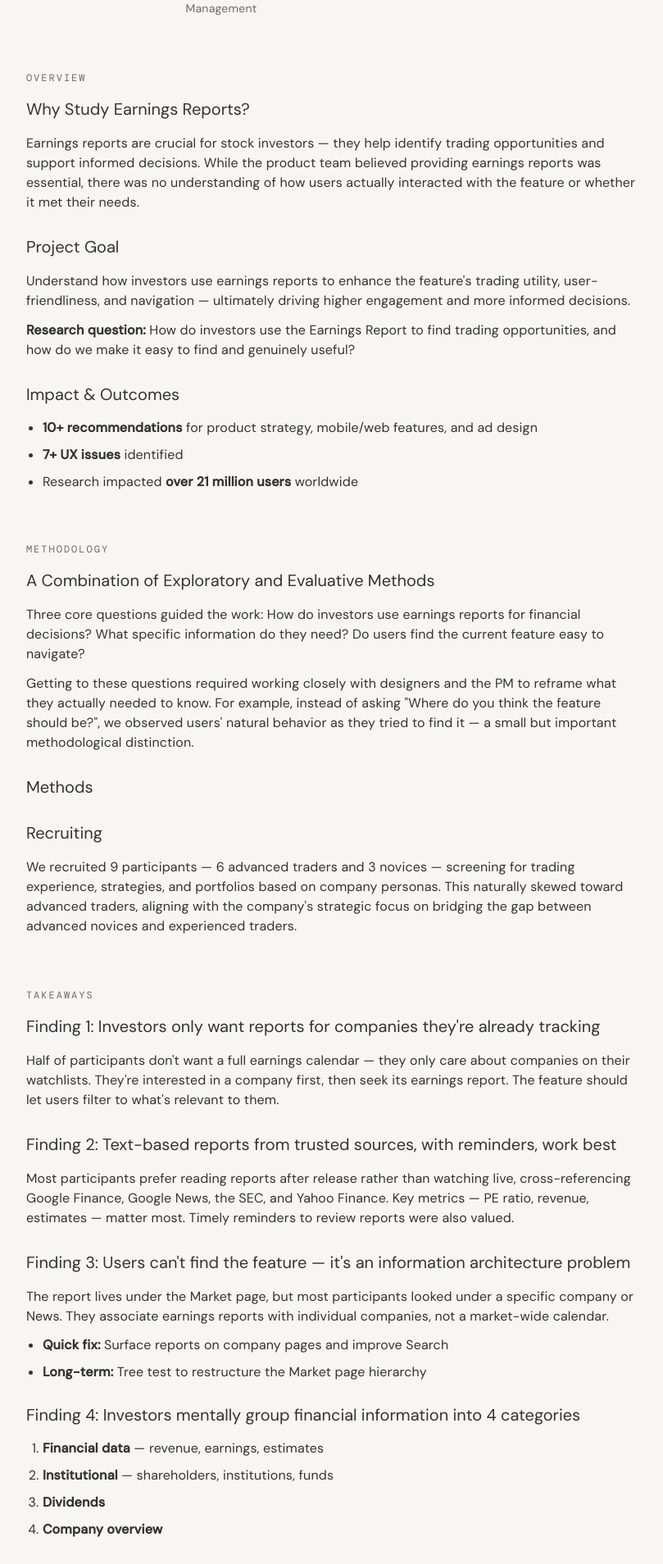
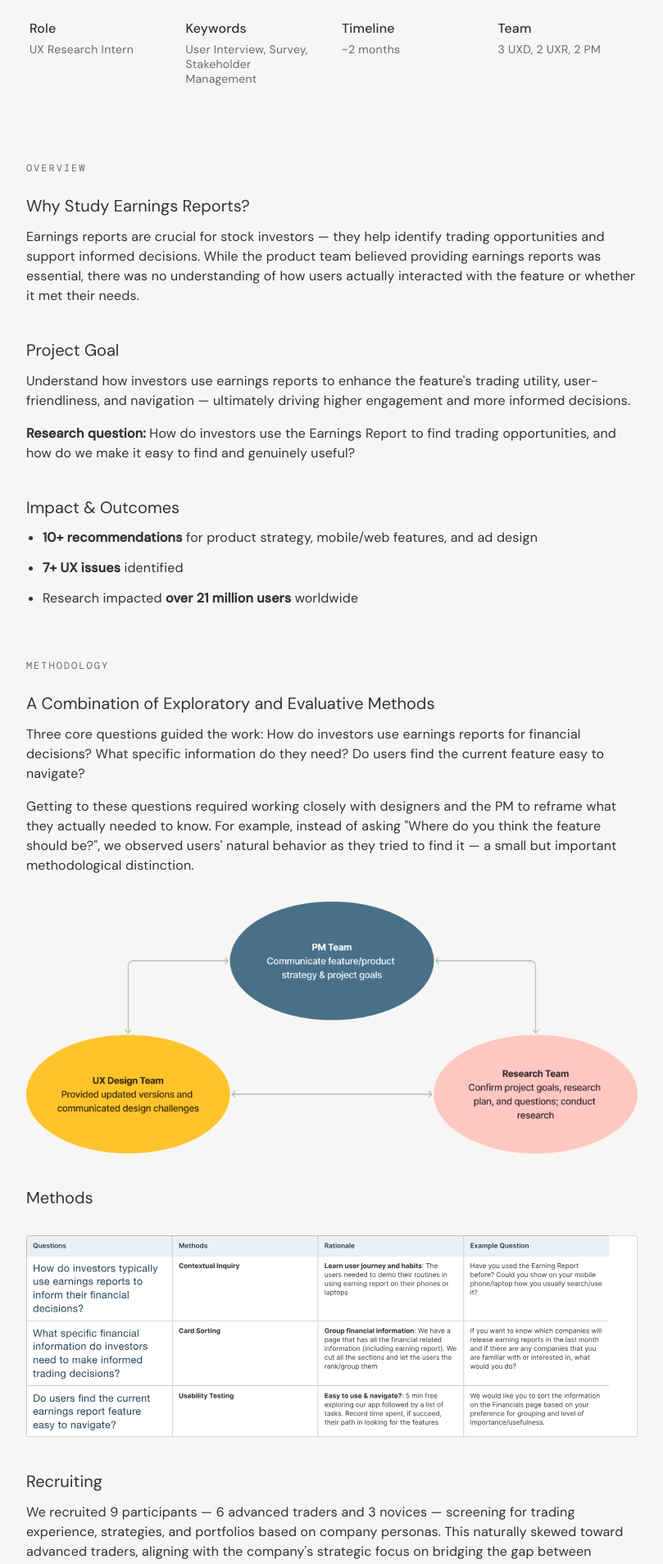
Before and after one commit to menghli/portfolio, a React (Vite) app: page /research/moomoo in a window 1280 px wide. Shown: the part 884-2792 px from the top of the page at 82% size, without its empty margins (235-1044 px from the left). Built offline with nearby package versions, Linux system fonts and the light colour scheme.

Commit message:
Research pages images, content updates, spacing improvements, case study navigation

```diff
--- a/src/content/research/Amazon_text.md
+++ b/src/content/research/Amazon_text.md
@@ -78,6 +78,8 @@ Acceptance of refurbished peripherals depends on the type, with quality being th
 
 ![](../../img/research/Amazon-img4.svg)
 
+[linkedin-button:Interested in Learning More? Reach Out!]
+
 ---
 
 ## Next Steps
--- a/src/content/research/ExpertVoice_text.md
+++ b/src/content/research/ExpertVoice_text.md
@@ -40,7 +40,7 @@ Improve the review system to enhance product understanding, boost user engagemen
 - Affected **302k+ users**
 - Features like AI-generated product summaries entered internal testing within weeks of completion
 
-[📎 Insert impact metrics image here]
+![](../../img/research/EV-img1.svg)
 
 ---
 
@@ -48,7 +48,7 @@ Improve the review system to enhance product understanding, boost user engagemen
 
 ### Research Goals and Questions
 
-[📎 Insert research goals diagram here]
+![](../../img/research/EV-img2.svg)
 
 ### Detailed Methods
 
--- a/src/content/research/Moomoo_text.md
+++ b/src/content/research/Moomoo_text.md
@@ -50,11 +50,11 @@ Three core questions guided the work: How do investors use earnings reports for
 
 Getting to these questions required working closely with designers and the PM to reframe what they actually needed to know. For example, instead of asking "Where do you think the feature should be?", we observed users' natural behavior as they tried to find it — a small but important methodological distinction.
 
-[📎 Insert research methods diagram here]
+![](../../img/research/Moomoo-img1.svg)
 
 ### Methods
 
-[📎 Insert detailed methods diagram here]
+![](../../img/research/Moomoo-img2.svg)
 
 ### Recruiting
 
@@ -65,36 +65,40 @@ We recruited 9 participants — 6 advanced traders and 3 novices — screening f
 ## Key Takeaways
 
 ### Finding 1: Investors only want reports for companies they're already tracking
-
-Half of participants don't want a full earnings calendar — they only care about companies on their watchlists. They're interested in a company first, then seek its earnings report. The feature should let users filter to what's relevant to them.
+Half of participants don't want a calendar with all earnings reports; they only care about companies on their watchlists. They're interested in a company first, then seek out its earnings report. Since investors don't recognize stock symbols for companies outside their interests, they may lose interest in the feature entirely.
 
 ### Finding 2: Text-based reports from trusted sources, with reminders, work best
+Most participants prefer reading reports after release rather than watching live, cross-referencing Google Finance, Google News, the SEC, and Yahoo Finance. Key metrics (PE ratio, revenue, estimates) matter most. Timely reminders to review reports were also valued.
 
-Most participants prefer reading reports after release rather than watching live, cross-referencing Google Finance, Google News, the SEC, and Yahoo Finance. Key metrics — PE ratio, revenue, estimates — matter most. Timely reminders to review reports were also valued.
+### Finding 3: Users can't find the feature due to an information architecture problem
+The earnings report is currently under the Market page, but most participants expected to find it under a specific company/stock or in the News section. People associate earnings reports with individual companies or news updates. They typically care about a company first, then look for its earnings report, finding it easier on the company page even with more steps. Many also check News and use search to find features.
 
-### Finding 3: Users can't find the feature — it's an information architecture problem
-
-The report lives under the Market page, but most participants looked under a specific company or News. They associate earnings reports with individual companies, not a market-wide calendar.
-
-- **Quick fix:** Surface reports on company pages and improve Search
-- **Long-term:** Tree test to restructure the Market page hierarchy
+- Quick fix: Surface reports on company pages and improve Search
+- Long-term: Tree test to restructure the Market page hierarchy
 
 ### Finding 4: Investors mentally group financial information into 4 categories
 
-1. **Financial data** — revenue, earnings, estimates
-2. **Institutional** — shareholders, institutions, funds
-3. **Dividends**
-4. **Company overview**
+1. Financial data (revenue, earnings, estimates)
+2. Institutional (shareholders, institutions, funds)
+3. Dividends
+4. Company overview
 
 ---
 
 ## Next Steps
 
-We delivered a prioritized pain points and feature feedback list to designers and PMs — including videos, images, and severity ratings — used directly for the next design iteration.
+### Recommended Design Changes
 
-Beyond the deliverables, I ran a workshop helping designers build awareness of U.S. market mental models, and shared a simple UX research guide during the report meeting to improve how the team uses research to make design decisions.
+After conducting the research, we provided the designers and PMs with detailed pain points and feature feedback list, including videos, images, and the level of importance for each issue. This information was used for the next iteration of the design. We also wanted to monitor how much of the feedback the development teams acted on, as well as to track progress following discussions with the designers and product managers.
 
-[📎 Insert design recommendations image here]
+:::two-col
+![Users don't understand the abbreviation because they don't know the companies](../../img/research/Moomoo-img3.svg)
+![Design changes](../../img/research/Moomoo-img4.svg)
+:::
+
+### Research Practice Workshop and Sharing Knowledge to Greater Audience
+
+Based on the experience the research team gained in this project, we participated in a workshop that helped designers to a better awareness & understanding of the U.S. market mental models and user habits. Beside the group workshop, I found that many designers were not aware of how to use research to solve design problems, so I shared a simple UX research guide in the report meeting as a way to better facilitate cross-team communication.
 
 ---
 
--- a/src/pages/ResearchPage.css
+++ b/src/pages/ResearchPage.css
@@ -18,13 +18,13 @@
 
 /* ── Body wrapper ──────────────────────────────────────────── */
 .rp-body {
-  padding: 72px 0 120px;
+  padding: 96px 0 140px;
 }
 
 /* ── Sidebar ───────────────────────────────────────────────── */
 .rp-sidebar {
   position: fixed;
-  top: 136px;                /* 64px nav + 72px rp-body padding-top */
+  top: 160px;                /* 64px nav + 96px rp-body padding-top */
   left: 48px;
   width: 200px;
 }
@@ -49,7 +49,7 @@
 /* Progress nav — hidden by default, revealed on left-zone mousemove */
 .rp-sidebar-nav {
   position: relative;
-  margin-top: 48px;
+  margin-top: 96px;
   opacity: 0;
   pointer-events: none;
   transition: opacity 0.22s ease;
@@ -111,7 +111,7 @@
 
 /* ── Header ───────────────────────────────────────────────── */
 .rp-header {
-  margin-bottom: 48px;   /* gap to hero image */
+  margin-bottom: 64px;   /* gap to hero image */
 }
 
 /* Eyebrow — Label style: DM Mono Medium 12px, AUTO, +2px, UPPER, Text/Secondary */
@@ -124,7 +124,7 @@
   text-transform: uppercase;
   color: var(--text-sec);
   line-height: normal;
-  margin-bottom: 20px;
+  margin-bottom: 28px;
 }
 
 /* Title — H2: DM Sans Medium 44px, 58px line-height, -0.5px */
@@ -135,7 +135,7 @@
   line-height: 58px;
   letter-spacing: -0.5px;
   color: var(--text);
-  margin-bottom: 12px;
+  margin-bottom: 16px;
 }
 
 /* Subtitle — Body-Regular: DM Sans Regular 16px, AUTO, Text/Secondary */
@@ -145,7 +145,7 @@
   font-weight: 400;
   line-height: normal;
   color: var(--text-sec);
-  margin-bottom: 24px;
+  margin-bottom: 32px;
 }
 
 /* Divider line below subtitle — 1px, Text/Default color */
@@ -160,7 +160,7 @@
   display: flex;
   flex-direction: column;
   gap: 8px;
-  margin-bottom: 48px;
+  margin-bottom: 64px;
 }
 
 .rp-hero-rect {
@@ -189,15 +189,15 @@
 .rp-meta-grid {
   display: flex;
   gap: 16px;
-  padding: 20px 0;
-  margin-bottom: 48px;
+  padding: 28px 0;
+  margin-bottom: 64px;
 }
 
 .rp-meta-col {
   flex: 1;
   display: flex;
   flex-direction: column;
-  gap: 4px;
+  gap: 6px;
   padding: 0 4px;
 }
 
@@ -233,7 +233,7 @@
   text-transform: uppercase;
   line-height: normal;
   color: var(--text-sec);
-  margin-bottom: 16px;
+  margin-bottom: 24px;
 }
 
 /* Overview anchor uses Accent/Default per Figma spec */
@@ -249,8 +249,8 @@
   line-height: 28px;
   letter-spacing: 0;
   color: var(--text);
-  margin-top: 28px;
-  margin-bottom: 16px;
+  margin-top: 40px;
+  margin-bottom: 12px;
 }
 
 /* First H3 in a section sits 12px below the anchor label (margin collapses with anchor's 12px mb) */
@@ -265,7 +265,7 @@
   font-weight: 400;
   line-height: 24px;
   color: var(--text);
-  margin-bottom: 12px;
+  margin-bottom: 16px;
 }
 
 .rp-para:last-child {
@@ -276,7 +276,7 @@
 .rp-pullquote {
   border-left: 3px solid var(--accent);
   padding-left: 20px;
-  margin: 32px 0;
+  margin: 40px 0;
   width: 100%;
 }
 
@@ -294,7 +294,7 @@
 /* Lists */
 .rp-list {
   padding-left: 20px;
-  margin-bottom: 12px;
+  margin-bottom: 16px;
 }
 
 .rp-list--ol {
@@ -307,7 +307,7 @@
   font-weight: 400;
   line-height: normal;
   color: var(--text);
-  margin-bottom: 12px;
+  margin-bottom: 16px;
 }
 
 .rp-list-item:last-child {
@@ -324,7 +324,7 @@
   display: flex;
   align-items: center;
   gap: 10px;
-  padding-bottom: 96px;
+  padding-bottom: 120px;
 }
 
 .rp-footer-cta .pill {
@@ -335,7 +335,7 @@
 
 /* ── Inline action button (e.g. LinkedIn pill after a section) ─ */
 .rp-inline-action {
-  margin-top: 16px;
+  margin-top: 24px;
 }
 
 /* ── Article image components ───────────────────────────────── */
@@ -343,15 +343,15 @@
   display: flex;
   flex-direction: column;
   gap: 8px;
-  margin-top: 24px;
-  margin-bottom: 24px;
+  margin-top: 32px;
+  margin-bottom: 32px;
 }
 
 .rp-img-two-col {
   display: flex;
   gap: 24px;
-  margin-top: 24px;
-  margin-bottom: 24px;
+  margin-top: 32px;
+  margin-bottom: 32px;
 }
 
 .rp-img-col {
--- a/src/pages/ResearchPage.jsx
+++ b/src/pages/ResearchPage.jsx
@@ -111,6 +111,12 @@ function clean(text) {
     .trim()
 }
 
+// Expand :::two-col\n![alt](src)\n![alt](src)\n::: into consecutive image lines
+// ReactMarkdown groups them into one <p>, which the custom p renderer maps to ArticleImageTwoColumn
+function expandTwoColBlocks(text) {
+  return text.replace(/:::two-col\n([\s\S]*?)\n:::/g, (_, inner) => inner.trim())
+}
+
 // ── Article image components (from Figma Article/Image-one-column & two-column) ──
 function ArticleImageOneColumn({ src, alt }) {
   return (
@@ -144,9 +150,12 @@ const mdComponents = {
   hr: () => null,
   h3: ({ children }) => <h3 className="rp-h3">{children}</h3>,
   p: ({ children }) => {
-    // Detect special marker for LinkedIn button
+    // Detect special marker for LinkedIn button: [linkedin-button] or [linkedin-button:Custom text]
     const arr = Children.toArray(children)
-    if (arr.length === 1 && arr[0] === '[linkedin-button]') {
+    if (arr.length === 1 && typeof arr[0] === 'string') {
+      const match = arr[0].match(/^\[linkedin-button(?::(.+))?\]$/)
+      if (match) {
+        const label = match[1] || 'Read about specific findings here if you are interested!'
         return (
           <div className="rp-inline-action">
             <a
@@ -155,10 +164,11 @@ const mdComponents = {
               rel="noopener noreferrer"
               className="pill ghost"
             >
-            Read about specific findings here if you are interested!
+              {label}
             </a>
           </div>
         )
+      }
     }
     // Detect image-only paragraphs and render the Figma image templates
     const nodes = Children.toArray(children).filter(
@@ -401,7 +411,7 @@ export default function ResearchPage({ slug }) {
                 <span className="rp-anchor">
                   {label}
                 </span>
-                <ReactMarkdown components={mdComponents}>{content}</ReactMarkdown>
+                <ReactMarkdown components={mdComponents}>{expandTwoColBlocks(content)}</ReactMarkdown>
               </section>
             )
           })}
@@ -409,7 +419,7 @@ export default function ResearchPage({ slug }) {
           {/* Footer CTA */}
           <div className="rp-footer-cta" style={{ marginTop: '120px' }}>
             <Link to="/" className="pill ghost">← BACK TO PROJECTS</Link>
-            <button className="pill ghost">VIEW NEXT CASE STUDY →</button>
+            <Link to={({ amazon: '/research/expertvoice', expertvoice: '/research/moomoo', moomoo: '/research/negotium', negotium: '/research/amazon' })[slug]} className="pill ghost">VIEW NEXT CASE STUDY →</Link>
           </div>
 
         </main>
```
Also changed, not shown: src/content/chat-responses.md (+3 -3 lines), src/content/research/Negotium_text.md (+8 -12 lines). Lines whose indentation alone changed are shown as unchanged.
